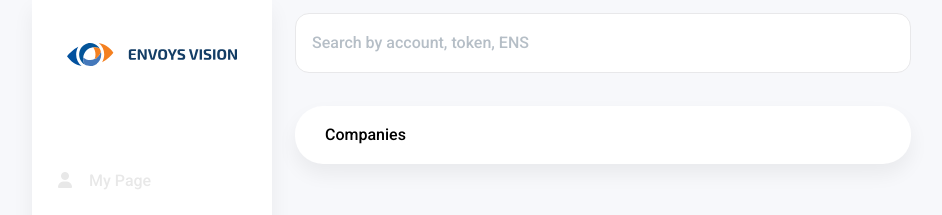
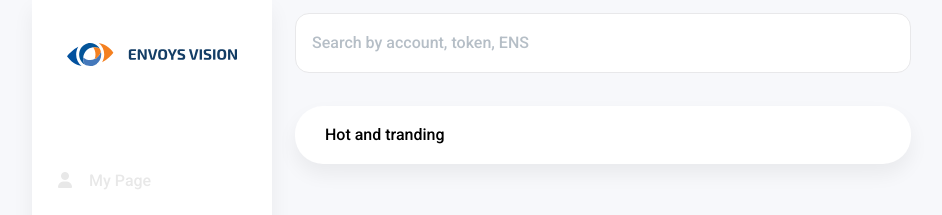
Before and after one commit to envoys-lab/envoys-frontend-new, a React (Create React App) app: page /companies in a window 1280 px wide. Shown: the top 215 px of the page, without its empty margins (158-1100 px from the left). Built offline with nearby package versions, Linux system fonts and the light colour scheme; what @binance-chain/bsc-connector, @web3-react/core, @web3-react/injected-connector, @web3-react/walletconnect-connector would draw is missing.

Commit message:
components/Pages: move to uikit

```diff
--- a/src/pages/Companies/index.tsx
+++ b/src/pages/Companies/index.tsx
@@ -1,8 +1,8 @@
-import FullPage from "components/Pages/FullPage";
+import FullPage from "uikit/Pages/FullPage";
 
 const Companies: React.FC = () => {
     return <FullPage>
-        <span>Companies</span>
+        <span>Hot and tranding </span>
     </FullPage>
 }
 
```
Also changed, not shown: src/uikit/Pages/Title.tsx (added, +9 -0 lines), src/uikit/Pages/FullPage.tsx (renamed from src/components/Pages/FullPage.tsx).
